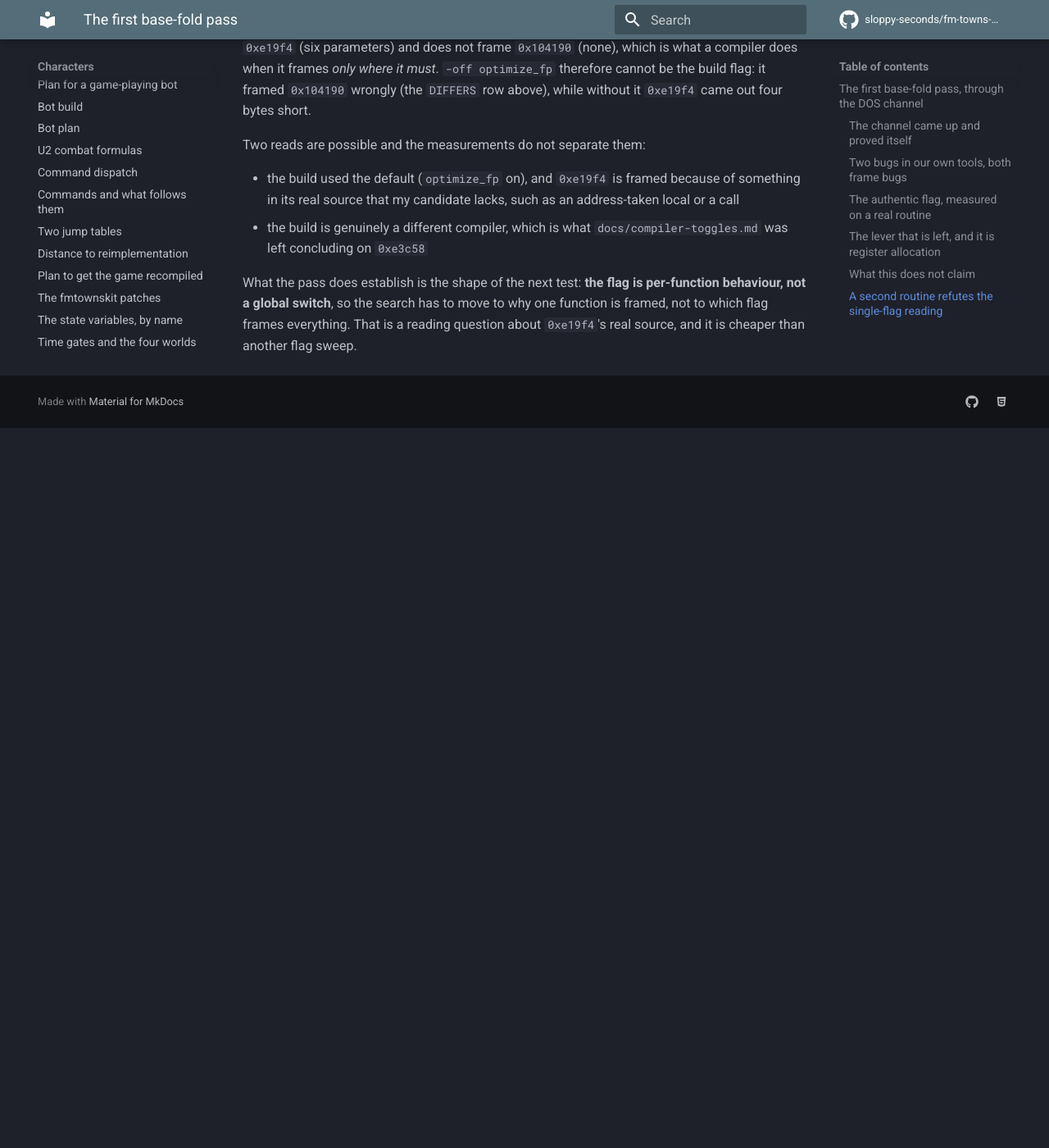
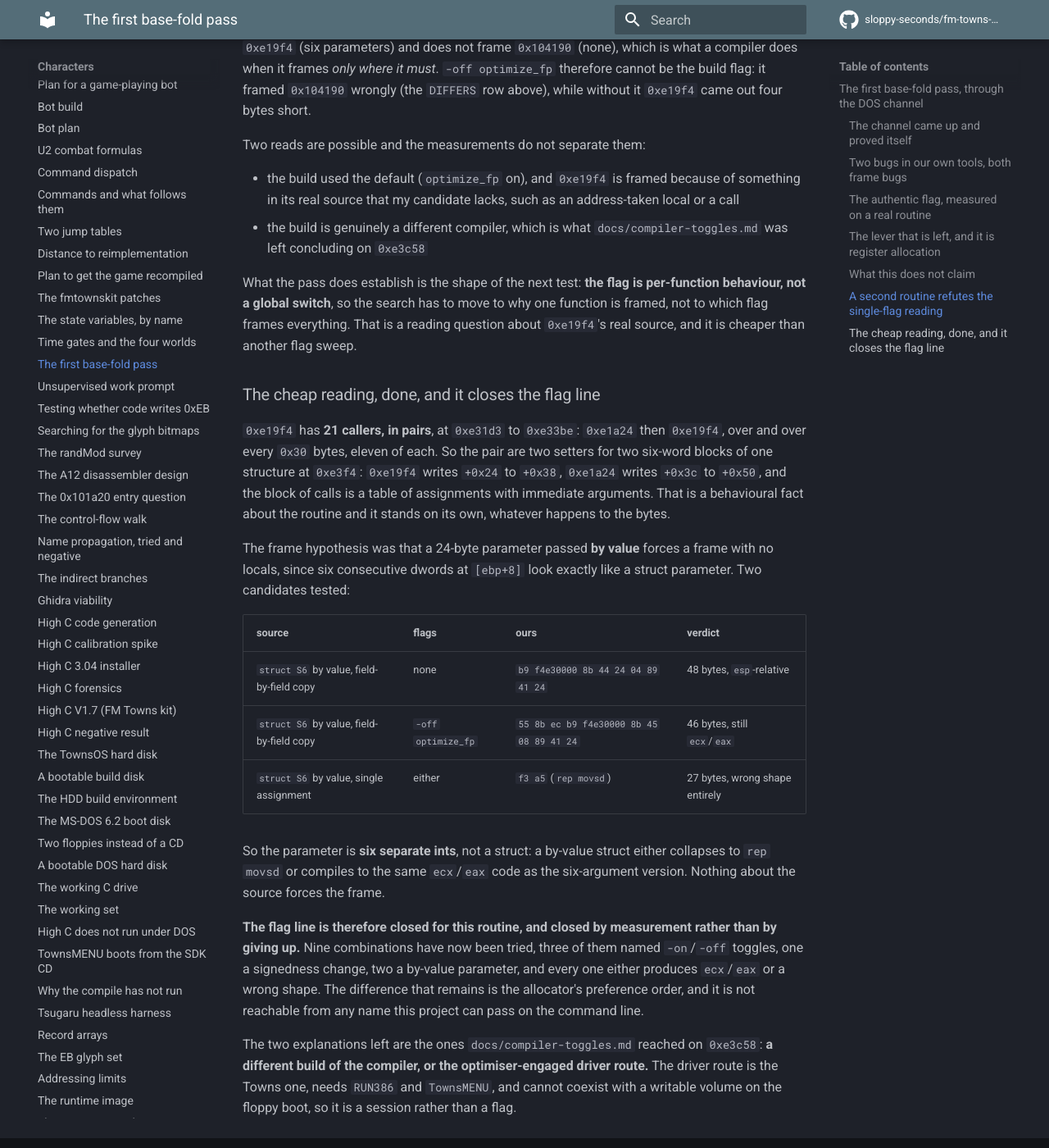
Before and after one commit to sloppy-seconds/fm-towns-ultima, an MkDocs documentation site: the page built from docs/base-fold-pass-1.md, in a window 1280 px wide and 1400 px high, scrolled down 3037 px. Shown: the whole window at 82% size. Built offline with MkDocs 1.6.1 and Material for MkDocs 9.7.7, drawn with Linux system fonts in a browser that asks for light colours; comment, search, counter and statistics services are not loaded; before the commit the page ends 3559 px from its top, so only the background shows below that.

Commit message:
The cheap reading closes the flag line for 0xe19f4, and names the pair of setters
Read the routine instead of sweeping flags, which is what the last pass said was cheaper.

0xe19f4 has 21 callers in pairs, from 0xe31d3 to 0xe33be: 0xe1a24 then 0xe19f4, eleven of each, every 0x30
bytes. So they are two setters for two six-word blocks of one structure at 0xe3f4: 0xe19f4 writes +0x24 to
+0x38, 0xe1a24 writes +0x3c to +0x50, and the run of calls is a table of assignments with immediate
arguments. That is a behavioural fact about both routines and it holds whatever happens to the bytes.

Tested the frame hypothesis properly: a 24-byte parameter passed by value would force a frame with no
locals, and six consecutive dwords at [ebp+8] look exactly like a struct parameter. It does not fit:

  struct by value, field copies, no flags     48 bytes, esp-relative
  struct by value, field copies, -off optimize_fp  46 bytes, still ecx/eax
  struct by value, single assignment          f3 a5 rep movsd, 27 bytes

So the parameter is six separate ints, and nothing in the source forces the frame.

Nine combinations are now tried (three named toggles, a signedness change, two by-value shapes), and every
one either produces ecx/eax or a wrong shape. The remaining difference is the allocator's preference order,
unreachable from any name we can pass. What is left is what compiler-toggles.md concluded on 0xe3c58: a
different build of the compiler, or the optimiser-engaged driver route, which needs RUN386 and TownsMENU and
is a session rather than a flag.

Still 10 recovered of 738.

```diff
--- a/docs/base-fold-pass-1.md
+++ b/docs/base-fold-pass-1.md
@@ -119,3 +119,32 @@ Two reads are possible and the measurements do not separate them:
 What the pass does establish is the shape of the next test: **the flag is per-function behaviour, not a global switch**,
 so the search has to move to why one function is framed, not to which flag frames everything. That is a reading
 question about `0xe19f4`'s real source, and it is cheaper than another flag sweep.
+
+### The cheap reading, done, and it closes the flag line
+
+`0xe19f4` has **21 callers, in pairs**, at `0xe31d3` to `0xe33be`: `0xe1a24` then `0xe19f4`, over and over every
+`0x30` bytes, eleven of each. So the pair are two setters for two six-word blocks of one structure at `0xe3f4`:
+`0xe19f4` writes `+0x24` to `+0x38`, `0xe1a24` writes `+0x3c` to `+0x50`, and the block of calls is a table of
+assignments with immediate arguments. That is a behavioural fact about the routine and it stands on its own, whatever
+happens to the bytes.
+
+The frame hypothesis was that a 24-byte parameter passed **by value** forces a frame with no locals, since six
+consecutive dwords at `[ebp+8]` look exactly like a struct parameter. Two candidates tested:
+
+| source | flags | ours | verdict |
+|---|---|---|---|
+| `struct S6` by value, field-by-field copy | none | `b9 f4e30000 8b 44 24 04 89 41 24` | 48 bytes, `esp`-relative |
+| `struct S6` by value, field-by-field copy | `-off optimize_fp` | `55 8b ec b9 f4e30000 8b 45 08 89 41 24` | 46 bytes, still `ecx`/`eax` |
+| `struct S6` by value, single assignment | either | `f3 a5` (`rep movsd`) | 27 bytes, wrong shape entirely |
+
+So the parameter is **six separate ints**, not a struct: a by-value struct either collapses to `rep movsd` or compiles
+to the same `ecx`/`eax` code as the six-argument version. Nothing about the source forces the frame.
+
+**The flag line is therefore closed for this routine, and closed by measurement rather than by giving up.** Nine
+combinations have now been tried, three of them named `-on`/`-off` toggles, one a signedness change, two a by-value
+parameter, and every one either produces `ecx`/`eax` or a wrong shape. The difference that remains is the allocator's
+preference order, and it is not reachable from any name this project can pass on the command line.
+
+The two explanations left are the ones `docs/compiler-toggles.md` reached on `0xe3c58`: **a different build of the
+compiler, or the optimiser-engaged driver route.** The driver route is the Towns one, needs `RUN386` and `TownsMENU`,
+and cannot coexist with a writable volume on the floppy boot, so it is a session rather than a flag.
```
